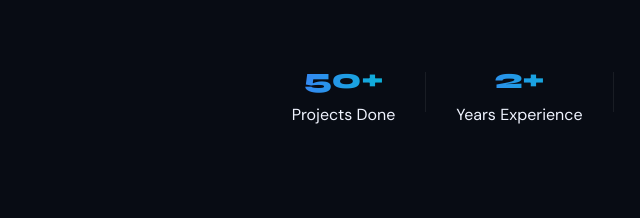
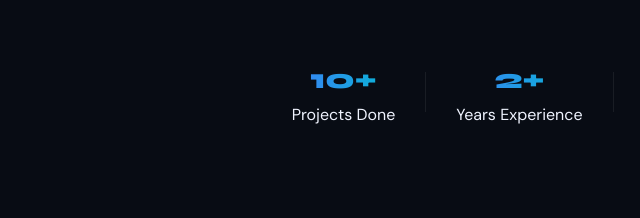
Before and after one commit to AKNextGenTech/ak-next-gen-tech, a plain HTML site: page index.html in a window 1280 px wide. Shown: the part 582-800 px from the top of the page, 117-757 px from the left. Drawn offline with Linux system fonts and the light colour scheme.

Commit message:
Update index.html

```diff
--- a/index.html
+++ b/index.html
@@ -99,7 +99,7 @@
     </div>
 
     <div class="hero-stats">
-      <div class="stat"><span>50+</span>Projects Done</div>
+      <div class="stat"><span>10+</span>Projects Done</div>
       <div class="stat-divider"></div>
       <div class="stat"><span>2+</span>Years Experience</div>
       <div class="stat-divider"></div>
```
